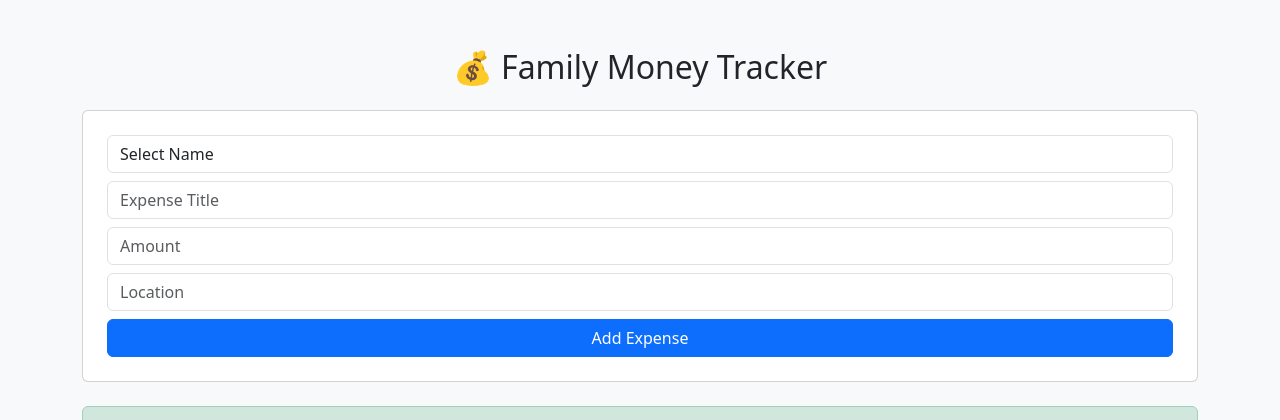
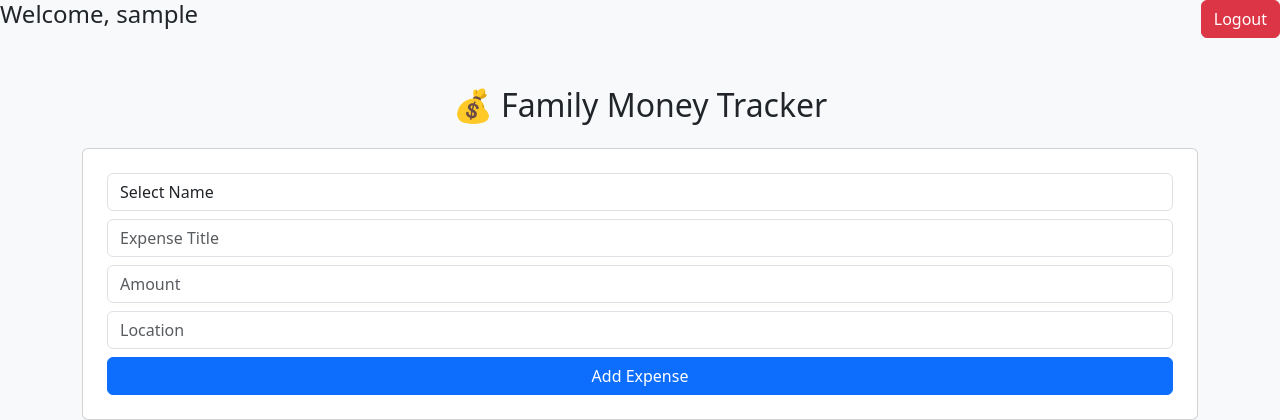
Before and after one commit to smit82278-max/money-tracker, a Flask app: page /dashboard in a window 1280 px wide. Shown: the top 420 px of the page. Run offline with Flask 3, Linux system fonts and the light colour scheme; the visitor is signed in with stand-in values (Sample User, id 1); data that the repository does not hold is empty.

Commit message:
Update index.html

```diff
--- a/templates/index.html
+++ b/templates/index.html
@@ -1,3 +1,7 @@
+<div class="d-flex justify-content-between mb-3">
+    <h4>Welcome, {{ user }}</h4>
+    <a href="/logout" class="btn btn-danger">Logout</a>
+</div>
 <!DOCTYPE html>
 <html>
 
```
